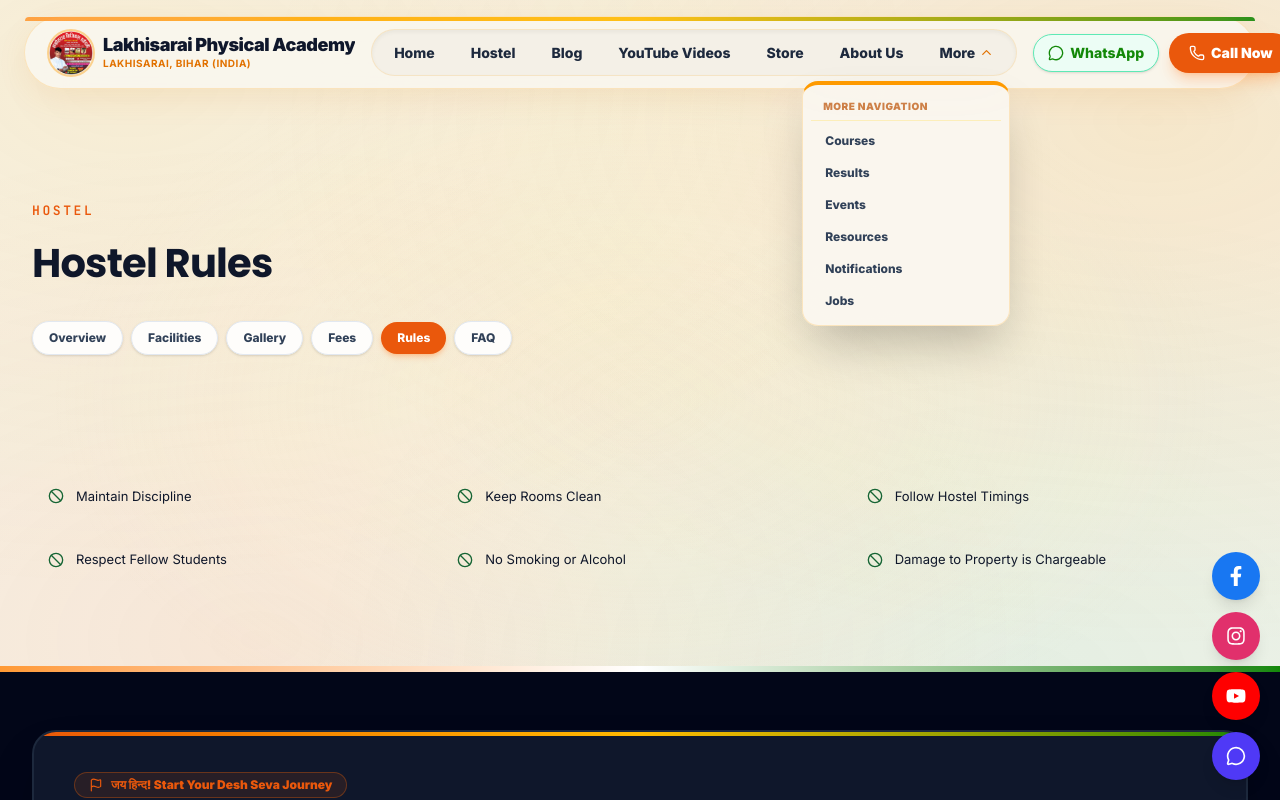
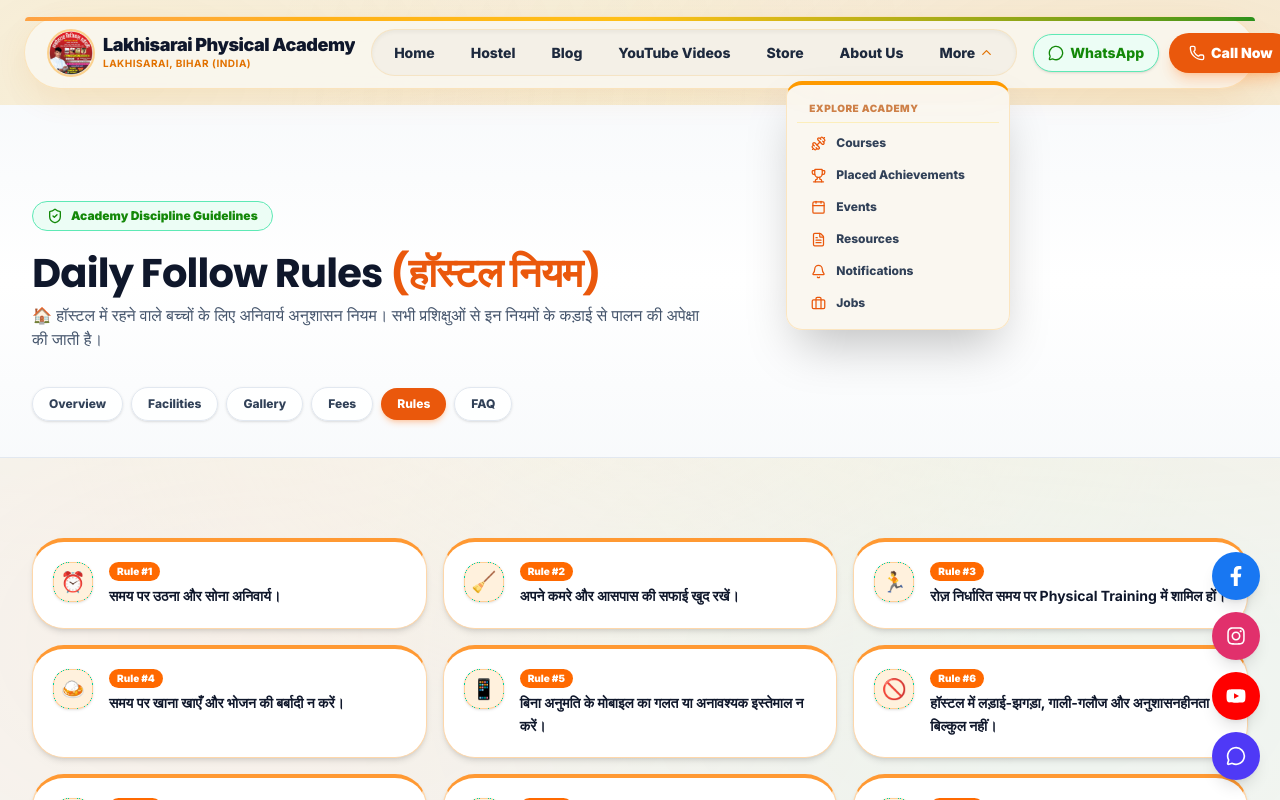
Before and after one commit to ashishdevopskp-stack/lakhisaraphysicalacademy_web, a Next.js app: page /hostel/rules in a window 1280 px wide. Both pictures are taken after a click on the button "More". Shown: the top 800 px of the page. Built offline with nearby package versions, Linux system fonts and the light colour scheme.

Commit message:
feat: add hostel rules page to navigation structure

```diff
--- a/app/components/Navbar.tsx
+++ b/app/components/Navbar.tsx
@@ -5,34 +5,51 @@ import Image from "next/image";
 import Link from "next/link";
 import { brand } from "../lib/site-data";
 import { PHONE_NUMBER, whatsappHref, telHref } from "../lib/constants";
-import { Phone, MessageCircle, Menu, X, ChevronDown } from "lucide-react";
+import {
+  Home,
+  Building2,
+  BookOpen,
+  Youtube,
+  ShoppingBag,
+  ShieldAlert,
+  Dumbbell,
+  Trophy,
+  Calendar,
+  FileText,
+  Bell,
+  Briefcase,
+  Phone,
+  MessageCircle,
+  Menu,
+  X,
+  ChevronDown,
+  ChevronRight,
+  Sparkles,
+} from "lucide-react";
 
-// Primary links requested in exact order by user
-const PRIMARY_NAV = [
-  { label: "Home", href: "/" },
-  { label: "Hostel", href: "/hostel" },
-  { label: "Blog", href: "/blogs" },
-  { label: "YouTube Videos", href: "/youtube-video" },
-  { label: "Store", href: "/store" },
-  { label: "About Us", href: "/about" },
+const NAV_ITEMS_WITH_ICONS = [
+  { label: "Home", href: "/", icon: Home, color: "bg-orange-500/10 text-[#ea580c] border-orange-500/20" },
+  { label: "Hostel", href: "/hostel", icon: Building2, color: "bg-emerald-500/10 text-[#138808] border-emerald-500/20" },
+  { label: "Blog", href: "/blogs", icon: BookOpen, color: "bg-blue-500/10 text-blue-700 border-blue-500/20" },
+  { label: "YouTube Videos", href: "/youtube-video", icon: Youtube, color: "bg-red-500/10 text-red-600 border-red-500/20" },
+  { label: "Store", href: "/store", icon: ShoppingBag, color: "bg-amber-500/10 text-amber-700 border-amber-500/20" },
+  { label: "About Us", href: "/about", icon: ShieldAlert, color: "bg-[#2b4c2b]/15 text-[#2b4c2b] border-[#2b4c2b]/20" },
+  { label: "Courses", href: "/courses", icon: Dumbbell, color: "bg-purple-500/10 text-purple-700 border-purple-500/20" },
+  { label: "Placed Achievements", href: "/result", icon: Trophy, color: "bg-yellow-500/10 text-amber-600 border-yellow-500/20" },
+  { label: "Events", href: "/events", icon: Calendar, color: "bg-teal-500/10 text-teal-700 border-teal-500/20" },
+  { label: "Resources", href: "/resources", icon: FileText, color: "bg-indigo-500/10 text-indigo-700 border-indigo-500/20" },
+  { label: "Notifications", href: "/notification", icon: Bell, color: "bg-rose-500/10 text-rose-600 border-rose-500/20" },
+  { label: "Jobs", href: "/jobs", icon: Briefcase, color: "bg-cyan-500/10 text-cyan-700 border-cyan-500/20" },
 ];
 
-// Remaining links collapsed under "More" dropdown
-const SECONDARY_NAV = [
-  { label: "Courses", href: "/courses" },
-  { label: "Results", href: "/result" },
-  { label: "Events", href: "/events" },
-  { label: "Resources", href: "/resources" },
-  { label: "Notifications", href: "/notification" },
-  { label: "Jobs", href: "/jobs" },
-];
+const PRIMARY_NAV = NAV_ITEMS_WITH_ICONS.slice(0, 6);
+const SECONDARY_NAV = NAV_ITEMS_WITH_ICONS.slice(6);
 
 export default function Navbar() {
   const [mobileOpen, setMobileOpen] = useState(false);
   const [moreOpen, setMoreOpen] = useState(false);
   const dropdownRef = useRef<HTMLDivElement>(null);
 
-  // Close dropdown on click outside
   useEffect(() => {
     function handleClickOutside(e: MouseEvent) {
       if (dropdownRef.current && !dropdownRef.current.contains(e.target as Node)) {
@@ -74,7 +91,7 @@ export default function Navbar() {
               </div>
             </Link>
 
-            {/* Desktop Nav Links as Floating Liquid Pills */}
+            {/* Desktop Nav Links */}
             <nav className="hidden xl:flex items-center gap-1 bg-[#f3efe6]/80 p-1.5 rounded-full border border-amber-500/15 shrink-0 shadow-inner">
               {PRIMARY_NAV.map((item) => (
                 <Link
@@ -86,7 +103,7 @@ export default function Navbar() {
                 </Link>
               ))}
 
-              {/* More Dropdown Menu for remaining links */}
+              {/* More Dropdown Menu */}
               <div className="relative" ref={dropdownRef}>
                 <button
                   type="button"
@@ -98,26 +115,30 @@ export default function Navbar() {
                 </button>
 
                 {moreOpen && (
-                  <div className="absolute right-0 top-full mt-3 w-52 rounded-2xl border border-amber-500/20 bg-[#faf7f0]/95 p-2 shadow-2xl backdrop-blur-xl border-t-4 border-t-amber-500 z-50 animate-[fadeIn_0.15s_ease-out]">
+                  <div className="absolute right-0 top-full mt-3 w-56 rounded-2xl border border-amber-500/20 bg-[#faf7f0]/95 p-2.5 shadow-2xl backdrop-blur-xl border-t-4 border-t-amber-500 z-50 animate-[fadeIn_0.15s_ease-out]">
                     <div className="px-3 py-1.5 text-[10px] font-black uppercase tracking-wider text-amber-700/70 border-b border-amber-200/50 mb-1">
-                      More Navigation
+                      Explore Academy
                     </div>
-                    {SECONDARY_NAV.map((item) => (
+                    {SECONDARY_NAV.map((item) => {
+                      const Icon = item.icon;
+                      return (
                         <Link
                           key={item.href}
                           href={item.href}
                           onClick={() => setMoreOpen(false)}
-                        className="block px-3.5 py-2 text-xs font-extrabold text-slate-700 hover:bg-amber-100/60 hover:text-amber-800 rounded-xl transition-colors"
+                          className="flex items-center gap-2.5 px-3.5 py-2 text-xs font-extrabold text-slate-700 hover:bg-amber-100/60 hover:text-amber-800 rounded-xl transition-colors"
                         >
-                        {item.label}
+                          <Icon size={15} className="text-[#ea580c]" />
+                          <span>{item.label}</span>
                         </Link>
-                    ))}
+                      );
+                    })}
                   </div>
                 )}
               </div>
             </nav>
 
-            {/* Action CTAs: India Green WhatsApp & Indian Saffron Call CTA */}
+            {/* Action CTAs */}
             <div className="flex items-center gap-2 sm:gap-2.5 shrink-0">
               <a
                 href={whatsappHref()}
@@ -137,43 +158,77 @@ export default function Navbar() {
                 <span>Call Now</span>
               </a>
 
-              {/* Mobile Menu Button */}
+              {/* Mobile Menu Toggle Button */}
               <button
                 type="button"
                 onClick={() => setMobileOpen(!mobileOpen)}
-                className="xl:hidden p-2 rounded-full border border-slate-200 text-slate-700 hover:bg-slate-100"
+                className="xl:hidden p-2 rounded-full border border-amber-500/30 bg-amber-50 text-slate-800 hover:bg-amber-100 transition-colors"
                 aria-label="Toggle Navigation"
               >
-                {mobileOpen ? <X size={20} /> : <Menu size={20} />}
+                {mobileOpen ? <X size={20} className="text-[#ea580c]" /> : <Menu size={20} className="text-slate-800" />}
               </button>
             </div>
           </div>
         </div>
 
-        {/* Mobile Dropdown Panel with All Links in Requested Order */}
+        {/* Super Colorful Mobile Dropdown Drawer */}
         {mobileOpen && (
-          <div className="mt-2.5 max-h-[80vh] overflow-y-auto rounded-3xl border-t-4 border-t-[#ff9933] border-b-4 border-b-[#138808] border-x border-slate-200 bg-white p-5 shadow-2xl xl:hidden z-50">
-            <div className="flex flex-col gap-1">
-              {[...PRIMARY_NAV, ...SECONDARY_NAV].map((item) => (
+          <div className="mt-2.5 max-h-[82vh] overflow-y-auto rounded-3xl border-2 border-amber-200 bg-gradient-to-b from-[#fffcf7] via-white to-slate-50 p-4 sm:p-5 shadow-2xl xl:hidden z-50 space-y-3 animate-[fadeIn_0.15s_ease-out]">
+            {/* Header Tiranga Banner */}
+            <div className="px-4 py-2.5 rounded-2xl bg-gradient-to-r from-[#ff9933] via-amber-400 to-[#138808] text-white flex items-center justify-between shadow-md">
+              <div className="flex items-center gap-2">
+                <Sparkles size={16} className="text-amber-200 animate-spin" />
+                <span className="text-xs font-black tracking-wide uppercase">Academy Navigation Menu</span>
+              </div>
+              <span className="px-2 py-0.5 rounded-full bg-white/20 text-[10px] font-black backdrop-blur-md">
+                12 Links
+              </span>
+            </div>
+
+            {/* Colorful Menu Items Grid */}
+            <div className="grid grid-cols-1 sm:grid-cols-2 gap-2 pt-1">
+              {NAV_ITEMS_WITH_ICONS.map((item) => {
+                const Icon = item.icon;
+                return (
                   <Link
                     key={item.href}
                     href={item.href}
                     onClick={() => setMobileOpen(false)}
-                  className="px-4 py-2.5 text-sm font-extrabold text-slate-800 hover:bg-orange-50 hover:text-[#ea580c] rounded-xl"
+                    className="group flex items-center justify-between p-3 rounded-2xl bg-white border border-slate-200/80 hover:border-orange-500/40 hover:bg-orange-50/50 shadow-sm hover:shadow-md transition-all duration-200"
                   >
+                    <div className="flex items-center gap-3">
+                      <div className={`p-2.5 rounded-xl border ${item.color} group-hover:scale-110 transition-transform`}>
+                        <Icon size={18} />
+                      </div>
+                      <span className="text-xs font-black text-slate-900 group-hover:text-[#ea580c] transition-colors">
                         {item.label}
+                      </span>
+                    </div>
+
+                    <ChevronRight size={16} className="text-slate-400 group-hover:text-[#ea580c] group-hover:translate-x-0.5 transition-all" />
                   </Link>
-              ))}
+                );
+              })}
             </div>
-            <div className="mt-4 pt-3 border-t border-slate-100 flex flex-col gap-2">
+
+            {/* Bottom Colorful Actions */}
+            <div className="pt-3 border-t border-slate-200/80 grid grid-cols-2 gap-2">
               <a
                 href={whatsappHref()}
                 target="_blank"
                 rel="noopener noreferrer"
-                className="flex items-center justify-center gap-2 py-2.5 text-xs font-black text-[#138808] bg-emerald-50 rounded-2xl border border-emerald-200"
+                className="flex items-center justify-center gap-2 py-3 px-3 text-xs font-black text-[#138808] bg-emerald-50 hover:bg-emerald-100 rounded-2xl border border-emerald-300 shadow-sm transition-all"
               >
-                <MessageCircle size={16} />
-                WhatsApp Enquiry
+                <MessageCircle size={16} className="text-[#138808]" />
+                <span>WhatsApp</span>
+              </a>
+
+              <a
+                href={telHref(PHONE_NUMBER)}
+                className="flex items-center justify-center gap-2 py-3 px-3 text-xs font-black text-white bg-[#ea580c] hover:bg-[#c2410c] rounded-2xl shadow-lg shadow-orange-500/20 transition-all"
+              >
+                <Phone size={16} />
+                <span>Call +91 77397</span>
               </a>
             </div>
           </div>
--- a/app/hostel/rules/page.tsx
+++ b/app/hostel/rules/page.tsx
@@ -1,35 +1,47 @@
 // app/hostel/rules/page.tsx
 
-import { Ban } from "lucide-react";
+import { ShieldCheck, CheckCircle2 } from "lucide-react";
 import Container from "../../components/Container";
 import { HostelSubNav } from "../_shared";
 import { StaggerList, StaggerItem } from "../_HostelMotion";
 
 export const metadata = {
-  title: "Hostel Rules | Lakhisarai Physical Academy",
+  title: "Hostel Daily Follow Rules | Lakhisarai Physical Academy",
   description:
-    "Hostel rules at Lakhisarai Physical Academy — discipline, cleanliness, timings and conduct expected from resident students.",
+    "Daily follow rules for resident students at Lakhisarai Physical Academy hostel — discipline, training, timings, and conduct guidelines.",
 };
 
-const RULES = [
-  "Maintain Discipline",
-  "Keep Rooms Clean",
-  "Follow Hostel Timings",
-  "Respect Fellow Students",
-  "No Smoking or Alcohol",
-  "Damage to Property is Chargeable",
+const HOSTEL_RULES = [
+  { id: 1, emoji: "⏰", rule: "समय पर उठना और सोना अनिवार्य।" },
+  { id: 2, emoji: "🧹", rule: "अपने कमरे और आसपास की सफाई खुद रखें।" },
+  { id: 3, emoji: "🏃", rule: "रोज़ निर्धारित समय पर Physical Training में शामिल हों।" },
+  { id: 4, emoji: "🍛", rule: "समय पर खाना खाएँ और भोजन की बर्बादी न करें।" },
+  { id: 5, emoji: "📱", rule: "बिना अनुमति के मोबाइल का गलत या अनावश्यक इस्तेमाल न करें।" },
+  { id: 6, emoji: "🚫", rule: "हॉस्टल में लड़ाई-झगड़ा, गाली-गलौज और अनुशासनहीनता बिल्कुल नहीं।" },
+  { id: 7, emoji: "👕", rule: "अपने कपड़े, जूते और व्यक्तिगत सामान व्यवस्थित रखें।" },
+  { id: 8, emoji: "📚", rule: "पढ़ाई और तैयारी के लिए निर्धारित समय का पालन करें।" },
+  { id: 9, emoji: "🛑", rule: "बिना अनुमति हॉस्टल से बाहर न जाएँ।" },
+  { id: 10, emoji: "🤝", rule: "सभी साथियों, प्रशिक्षकों और स्टाफ का सम्मान करें।" },
+  { id: 11, emoji: "💧", rule: "पानी और बिजली की बर्बादी न करें।" },
+  { id: 12, emoji: "📢", rule: "किसी भी समस्या की जानकारी तुरंत हॉस्टल मैनेजमेंट वाले को दें।" },
 ];
 
 function RulesHero() {
   return (
-    <section id="top" className="pb-8 pt-16 sm:pt-24">
+    <section id="top" className="pb-8 pt-16 sm:pt-24 bg-gradient-to-b from-slate-50 via-white to-slate-50 border-b border-slate-200">
       <Container>
-        <p className="font-mono text-[13px] font-semibold uppercase tracking-[0.2em] text-signal">
-          Hostel
+        <div className="inline-flex items-center gap-2 px-3.5 py-1.5 rounded-full bg-emerald-50 text-[#138808] border border-emerald-300 text-xs font-black mb-3">
+          <ShieldCheck className="w-4 h-4 text-[#138808]" />
+          <span>Academy Discipline Guidelines</span>
+        </div>
+
+        <h1 className="font-display mt-2 max-w-[24ch] text-[30px] font-extrabold leading-[1.1] sm:text-[40px] text-slate-900">
+          Daily Follow Rules <span className="text-[#ea580c]">(हॉस्टल नियम)</span>
+        </h1>
+        <p className="mt-2 text-slate-600 text-sm sm:text-base font-medium max-w-2xl">
+          🏠 हॉस्टल में रहने वाले बच्चों के लिए अनिवार्य अनुशासन नियम। सभी प्रशिक्षुओं से इन नियमों के कड़ाई से पालन की अपेक्षा की जाती है।
         </p>
-        <h1 className="font-display mt-5 max-w-[24ch] text-[30px] font-extrabold leading-[1.1] sm:text-[40px]">
-          Hostel <span className="text-gradient-brand">Rules</span>
-        </h1>
+
         <div className="mt-8">
           <HostelSubNav current="/hostel/rules" />
         </div>
@@ -40,16 +52,31 @@ function RulesHero() {
 
 function RulesGrid() {
   return (
-    <section className="py-12 sm:py-20">
+    <section className="py-12 sm:py-20 bg-slate-50/50">
       <Container>
         <StaggerList
-          className="grid grid-cols-1 gap-3 sm:grid-cols-2 lg:grid-cols-3"
-          staggerDelay={0.06}
+          className="grid grid-cols-1 gap-4 sm:grid-cols-2 lg:grid-cols-3"
+          staggerDelay={0.05}
         >
-          {RULES.map((rule) => (
-            <StaggerItem key={rule} className="card-flat flex items-center gap-3 px-4 py-4">
-              <Ban size={16} className="shrink-0 text-accent-strong" />
-              <span className="font-body text-[13px] text-text">{rule}</span>
+          {HOSTEL_RULES.map((item) => (
+            <StaggerItem
+              key={item.id}
+              className="bento-card bento-card-saffron p-5 flex items-start gap-4 hover:-translate-y-1 transition-all duration-300 shadow-md"
+            >
+              <div className="w-10 h-10 rounded-2xl bg-orange-100/80 border border-orange-300/60 flex items-center justify-center text-xl shrink-0 shadow-sm">
+                <span>{item.emoji}</span>
+              </div>
+
+              <div className="space-y-1">
+                <div className="flex items-center gap-2">
+                  <span className="px-2 py-0.5 rounded-full bg-orange-500 text-white font-black text-[10px]">
+                    Rule #{item.id}
+                  </span>
+                </div>
+                <p className="font-body text-sm font-bold text-slate-900 leading-relaxed">
+                  {item.rule}
+                </p>
+              </div>
             </StaggerItem>
           ))}
         </StaggerList>
```
Lines whose indentation alone changed are shown as unchanged.
